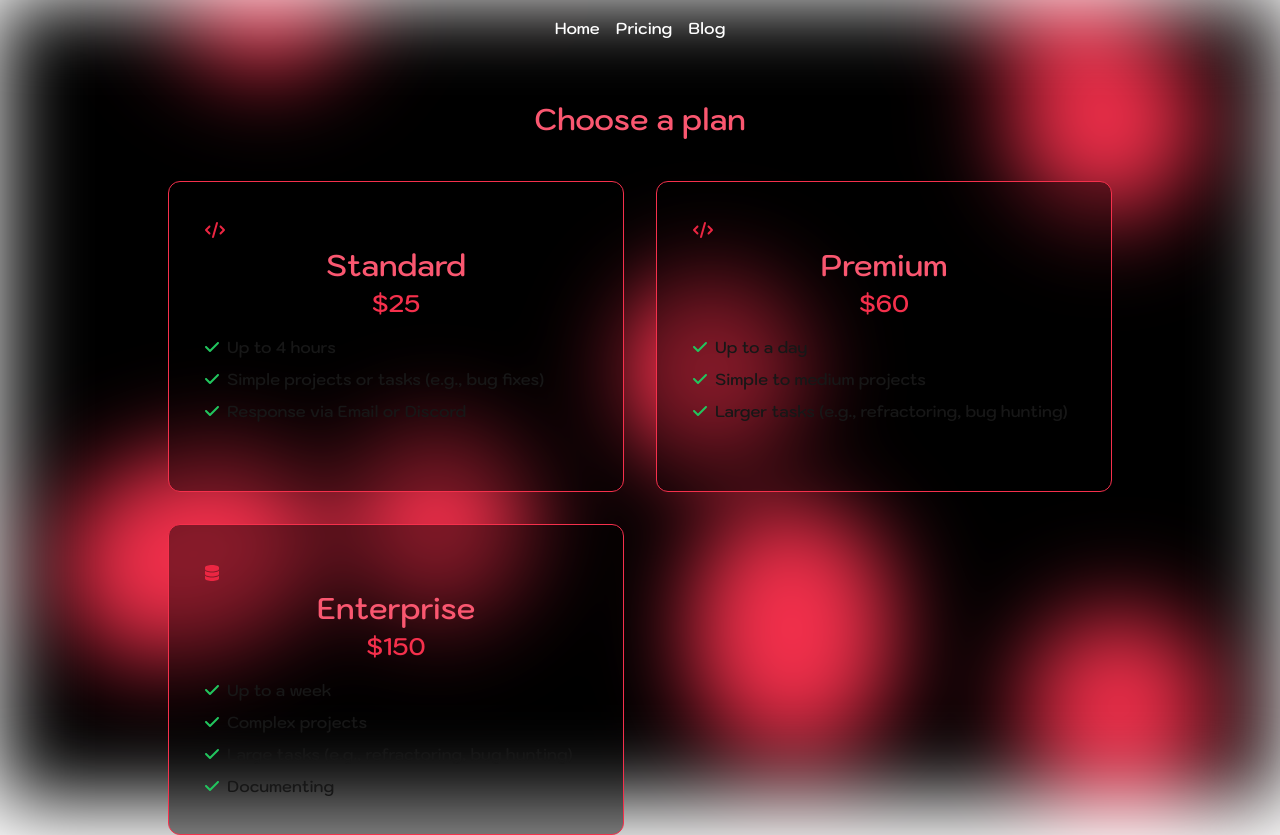
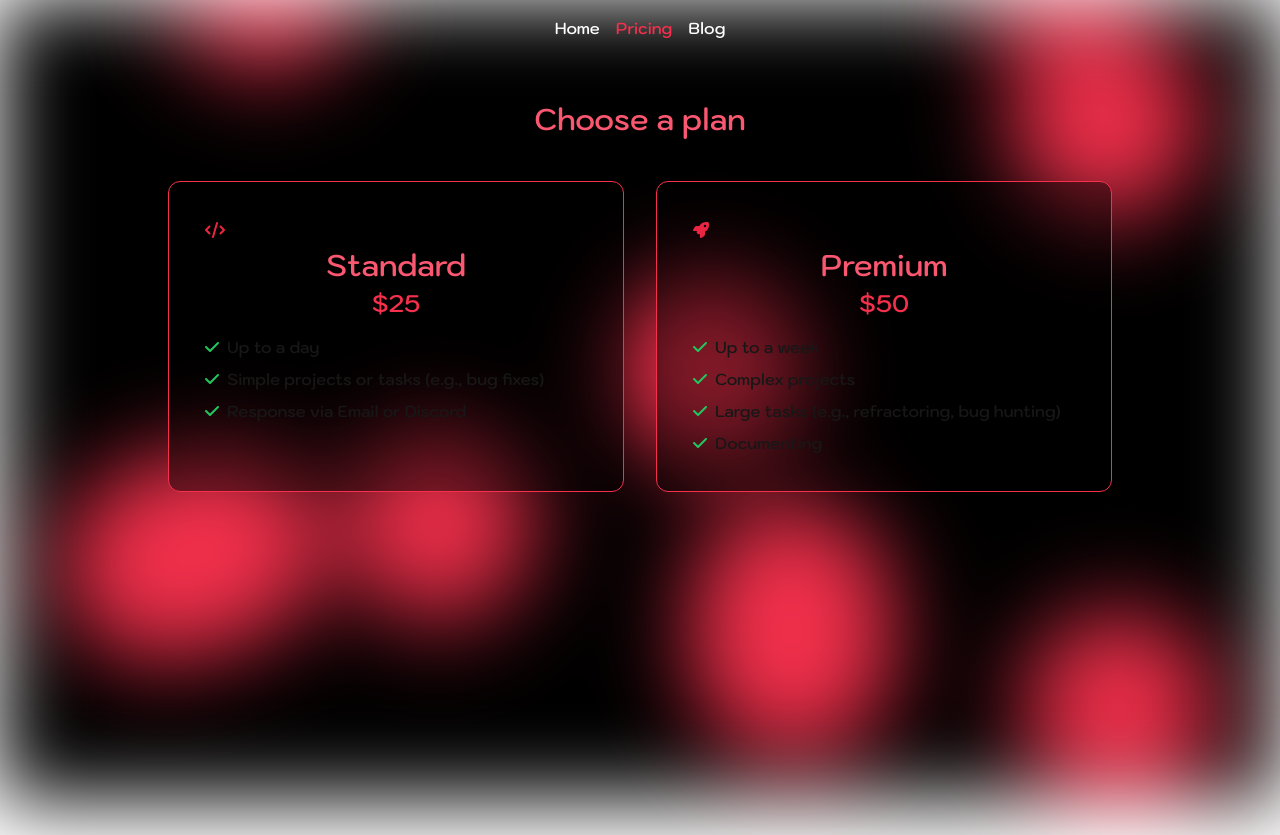
Before and after one commit to kleo-dev/portfolio, a Next.js app: page /pricing in a window 1280 px wide. Built offline with nearby package versions, Linux system fonts and the light colour scheme.

Commit message:
updated pricing

```diff
--- a/src/app/pricing/page.tsx
+++ b/src/app/pricing/page.tsx
@@ -1,5 +1,5 @@
 import Background from "@/components/Background";
-import { faCheck, faCode, faDatabase } from "@fortawesome/free-solid-svg-icons";
+import { faCheck, faCode, faDatabase, faRocket } from "@fortawesome/free-solid-svg-icons";
 import { FontAwesomeIcon } from "@fortawesome/react-fontawesome";
 
 export default function Pricing() {
@@ -17,7 +17,7 @@ export default function Pricing() {
                             <ul className="pt-4 list-none space-y-2">
                                 <li className="flex items-center">
                                     <FontAwesomeIcon className="text-green-500 mr-2" icon={faCheck} width={14} />
-                                    Up to 4 hours
+                                    Up to a day
                                 </li>
                                 <li className="flex items-center">
                                     <FontAwesomeIcon className="text-green-500 mr-2" icon={faCheck} width={14} />
@@ -31,29 +31,9 @@ export default function Pricing() {
                         </div>
 
                         <div className="h-full rounded-xl bg-transparent-ish border border-red p-9">
-                            <FontAwesomeIcon className="w-max mx-auto text-red-600" icon={faCode} width={35}/>
+                            <FontAwesomeIcon className="w-max mx-auto text-red-600" icon={faRocket} width={35}/>
                             <h1 className="w-max mx-auto text-red-400">Premium</h1>
-                            <h2 className="text-2xl w-max mx-auto text-red">$60</h2>
-                            <ul className="pt-4 list-none space-y-2">
-                                <li className="flex items-center">
-                                    <FontAwesomeIcon className="text-green-500 mr-2" icon={faCheck} width={14} />
-                                    Up to a day
-                                </li>
-                                <li className="flex items-center">
-                                    <FontAwesomeIcon className="text-green-500 mr-2" icon={faCheck} width={14} />
-                                    Simple to medium projects
-                                </li>
-                                <li className="flex items-center">
-                                    <FontAwesomeIcon className="text-green-500 mr-2" icon={faCheck} width={14} />
-                                    Larger tasks (e.g., refractoring, bug hunting)
-                                </li>
-                            </ul>
-                        </div>
-
-                        <div className="h-full rounded-xl bg-transparent-ish border border-red p-9">
-                            <FontAwesomeIcon className="w-max mx-auto text-red-600" icon={faDatabase} width={35}/>
-                            <h1 className="w-max mx-auto text-red-400">Enterprise</h1>
-                            <h2 className="text-2xl w-max mx-auto text-red">$150</h2>
+                            <h2 className="text-2xl w-max mx-auto text-red">$50</h2>
                             <ul className="pt-4 list-none space-y-2">
                                 <li className="flex items-center">
                                     <FontAwesomeIcon className="text-green-500 mr-2" icon={faCheck} width={14} />
--- a/src/components/Navbar.tsx
+++ b/src/components/Navbar.tsx
@@ -1,15 +1,21 @@
-const Navbar = () => {
+'use client'
+
+import { usePathname } from 'next/navigation';
+
+export default function Navbar() {
+  const pathname = usePathname();
+
   return (
     <nav className="py-4 flex">
       <div className="mx-auto flex">
         <div className="space-x-4 text-white block font-bold">
-          <a href="/" className="hover:text-red transition-colors duration-300">
+          <a href="/" className={"hover:text-red transition-colors duration-300" + (pathname === '/' ? ' text-red' : '')}>
             Home
           </a>
-          <a href="/pricing" className="hover:text-red transition-colors duration-300">
+          <a href="/pricing" className={"hover:text-red transition-colors duration-300" + (pathname === '/pricing' ? ' text-red' : '')}>
             Pricing
           </a>
-          <a href="/blog" className="hover:text-red transition-colors duration-300">
+          <a href="/blog" className={"hover:text-red transition-colors duration-300" + (pathname === '/blog' ? ' text-red' : '')}>
             Blog
           </a>
         </div>
@@ -17,5 +23,3 @@ const Navbar = () => {
     </nav>
   );
 };
-
-export default Navbar;
```
